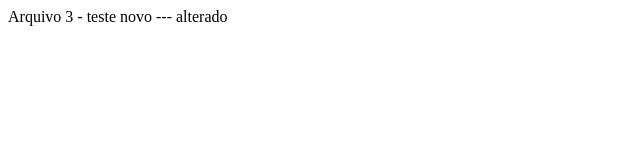
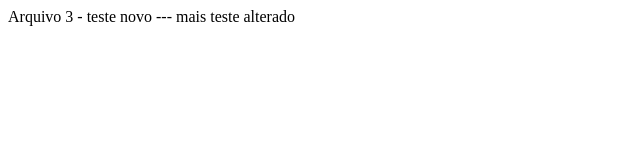
Before and after one commit to nandorsilva/meu-projeto-versionado, a plain HTML site: page index.html in a window 1280 px wide. Shown: the full height of the page, 0-640 px from the left. Drawn offline with Linux system fonts and the light colour scheme.

Commit message:
commit após tag

```diff
--- a/index.html
+++ b/index.html
@@ -1,6 +1,9 @@
 <html>
 <body>
-  <span>Arquivo 3 - teste novo ---</span>
+  <span>Arquivo 3 - teste novo ---
+
+    mais teste
+  </span>
 
   alterado
 </body>
```
